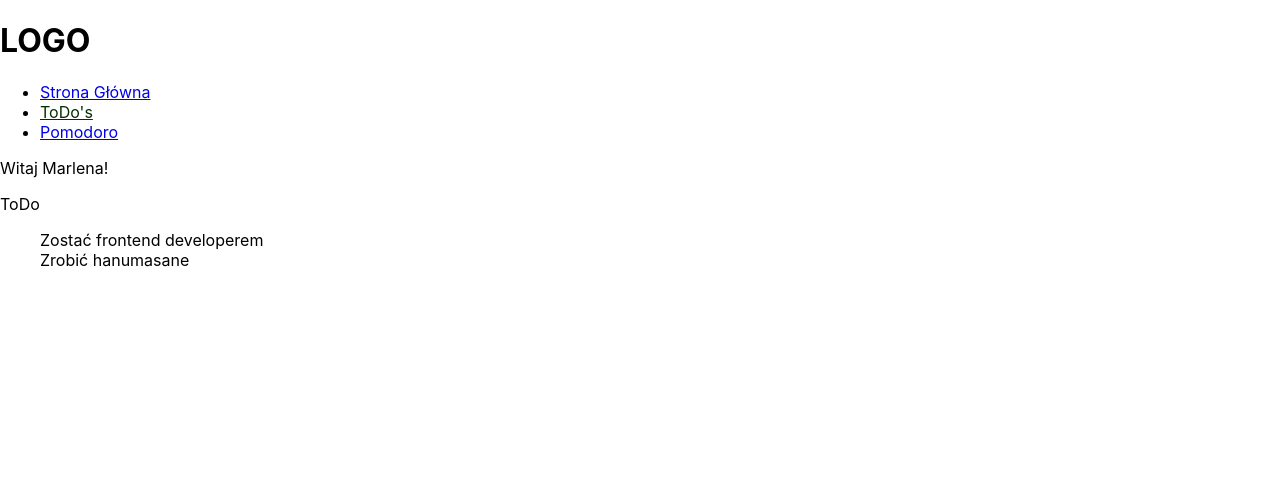
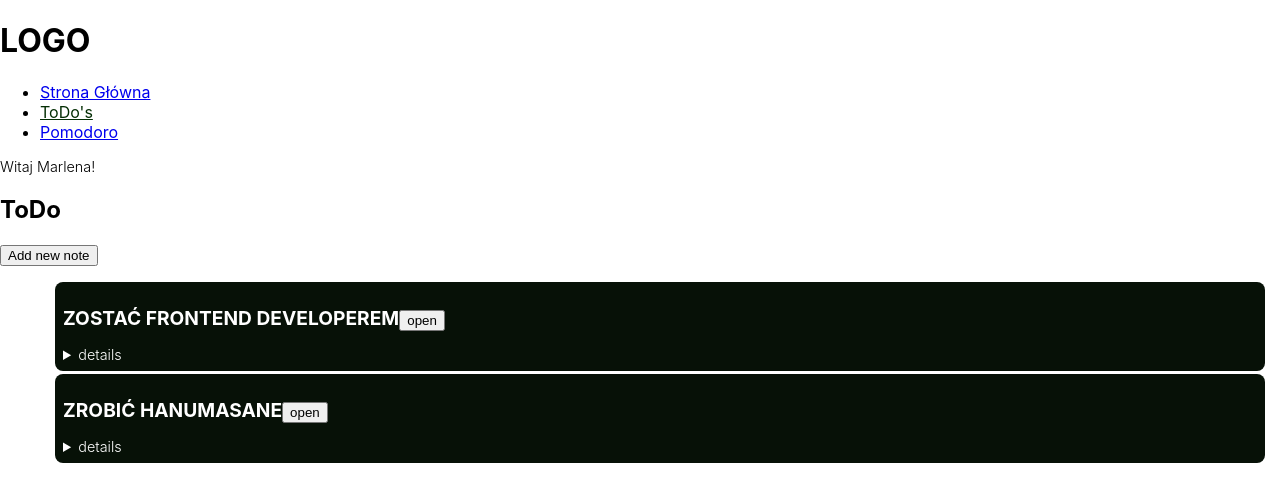
Before and after one commit to marlena-sliwinska/MyOwn, a React (Create React App) app: page /todo in a window 1280 px wide. Shown: the top 502 px of the page. Built offline with nearby package versions, Linux system fonts and the light colour scheme.

Commit message:
List Form implementation started

```diff
--- a/src/components/ToDo/List/List.js
+++ b/src/components/ToDo/List/List.js
@@ -1,10 +1,28 @@
-import React from 'react'
+import React, { useContext } from 'react'
+import { StoreContext } from '../../../store/StoreProvider'
+import styles from './List.module.scss'
 
-function List({ title }) {
+function List({ title, id }) {
+    const { handleOpenList } = useContext(StoreContext)
     return (
-        <div>
-            {title}
-        </div>
+        <li className={styles.wrapper}>
+
+            <article  >
+                <h2 className={styles.title}>{title}</h2>
+                <button
+                    className={styles.open}
+                    onClick={() => handleOpenList(id)}
+                >open</button>
+                <details>
+                    <summary>
+                        details
+                    </summary>
+                    <p> Created at:</p>
+                    <p> Last update at:</p>
+                    <p> Completition: </p>
+                </details>
+            </article>
+        </li>
     )
 }
 
--- /dev/null
+++ b/src/components/ToDo/List/List.module.scss
@@ -0,0 +1,30 @@
+@import './../../../utilities/mixins.scss';
+
+.wrapper{
+   color: white;
+   background-color: rgb(7, 17, 7);
+   min-height: 1.5rem;
+   list-style-type: none;
+   @include BasicBorderRadius;
+   @include BasicPadding;
+   @include BasicMargin;
+
+}
+
+.wrapper details {
+   max-width: fit-content;
+}
+.wrapper summary, p {
+   font-size: 0.9rem;
+   font-weight: 300;
+}
+
+.title {
+   text-transform: uppercase;
+   font-size: 1.2rem;
+   display: inline-block;
+}
+
+.open {
+
+}
--- a/src/components/ToDo/ListForm/ListForm.js
+++ b/src/components/ToDo/ListForm/ListForm.js
@@ -1,9 +1,13 @@
-import React, { useContext, useState } from 'react'
+import React, { useContext, useEffect, useState } from 'react'
 import { StoreContext } from '../../../store/StoreProvider'
 import { addList } from '../../../store/ListsActions'
-function ListForm() {
+import Task from '../Task/Task'
+function ListForm(
+    id = null,
+) {
     const { lists, dispatch } = useContext(StoreContext)
     const [title, setTitle] = useState("")
+    const [tasks, setTasks] = useState([])
     const handleTitleChange = e => setTitle(e.target.value)
     const handleAddNewNote = e => {
         e.preventDefault()
@@ -15,12 +19,29 @@ function ListForm() {
         dispatch(addList(newList))
 
     }
+    useEffect(() => {
+        findEditedList(id)
+        //dodaj clean up function
+    }, [id])
+    const findEditedList = ({ id }) => {
+        if (id === null) return
+        let editedListIndex
+        lists.forEach((list, index) => {
+            if (list.id === id) editedListIndex = index
+        })
+        setTasks(lists[editedListIndex].tasks)
+    }
+    const renderTasks = tasks.map(task => (
+        <Task key={task.id} content={task.content} />
+    ))
+    console.log("tasks", tasks)
     return (
         <form onSubmit={handleAddNewNote}>
             <label> Tytuł notatki
                 <input value={title} onChange={handleTitleChange} />
             </label>
             <button>add list</button>
+            {renderTasks}
         </form>
     )
 }
--- /dev/null
+++ b/src/components/ToDo/Task/Task.js
@@ -0,0 +1,15 @@
+import React from 'react'
+
+function Task({ content, id }) {
+    return (
+        <div>
+            {content}
+            <button
+            /*  onClick={() => deleteTask(id)} */
+            >
+                X</button>
+        </div>
+    )
+}
+
+export default Task
--- a/src/store/StoreProvider.js
+++ b/src/store/StoreProvider.js
@@ -10,27 +10,36 @@ function StoreProvider({ children }) {
     const [lists, dispatch] = useReducer(listsReducers, [
         {
             title: 'Zostać frontend developerem',
-            id: 45645645,
+            id: 666,
             tasks: [
-                { id: 456645, content: "do końca października opanuje hooki" },
+                { id: 45, content: "do końca października opanuje hooki" },
                 { id: 456, content: "w listopadzie pierwsze dwa tygodnie poświece na gita" }
             ]
         },
         {
             title: 'Zrobić hanumasane',
-            id: 45645654,
+            id: 7878,
             tasks: [
-                { id: 544645, content: "opświecać 30 minut dziennie na rozciąganie" },
-                { id: 645, content: "poczytać o pozycji w Anatomi jogi" }
+                { id: 55, content: "opświecać 30 minut dziennie na rozciąganie" },
+                { id: 6969, content: "poczytać o pozycji w Anatomi jogi" }
             ]
         }
     ])
+    const [openedList, setOpenedList] = useState(null)
+
+    const handleOpenList = (id) => {
+        if (id) setOpenedList(id)
+        else console.log("otwórz nową listę")
+        /* setOpenedList */
+    }
     return (
         <StoreContext.Provider value={{
             user,
             setUser,
             lists,
-            dispatch
+            dispatch,
+            openedList,
+            handleOpenList
         }} >
             {children}
         </ StoreContext.Provider>
--- /dev/null
+++ b/src/utilities/mixins.scss
@@ -0,0 +1,39 @@
+@import './variables.scss';
+
+@mixin BasicBorderRadius {
+    border-radius: 8px;
+}
+@mixin BasicMargin {
+    margin: 0.2rem 15px;
+}
+@mixin BasicPadding {
+    padding: 0.5rem;
+}
+@mixin Input {
+    font-size: 18px;
+    font-weight: 300;
+    border-radius: 8px;
+    height: 36px;
+    background-color: $inputBackgroundColor;
+    color: $inputTextColor;
+    width: 60vw;
+    padding-left: 16px;
+  }
+
+  @mixin Wrapper {
+    display: flex;
+    flex-flow: column wrap;
+    align-items: center;
+  }
+
+  @mixin ButtonTask {
+    width: 128px;
+    height: 36px;
+    font-size: 24px;
+  }
+  @mixin ButtonList {
+    width: 189px;
+    height: 56px;
+    font-size: 32px;
+    line-height: 56px;
+  }
--- /dev/null
+++ b/src/utilities/variables.scss
@@ -0,0 +1,3 @@
+
+$inputTextColor: #454545;
+$inputBackgroundColor: #ffffff;
--- a/src/views/ToDo/ToDo.js
+++ b/src/views/ToDo/ToDo.js
@@ -1,12 +1,17 @@
-import React, { Suspense } from 'react'
-const ListWrapper = React.lazy(() => import('../../components/ToDo/LIstWrapper/ListWrapper'))
+import React, { useContext, Suspense } from 'react'
+import ListForm from '../../components/ToDo/ListForm/ListForm'
+import { StoreContext } from '../../store/StoreProvider'
+const ListWrapper = React.lazy(() => import('../../components/ToDo/ListWrapper/ListWrapper'))
 function ToDo() {
+    const { openedList } = useContext(StoreContext)
     return (
         <div>
-            ToDo
+            <h2>ToDo</h2>
+            <button>Add new note</button>
             <Suspense fallback={<div>...loading</div>}>
                 <ListWrapper />
             </Suspense>
+            {openedList && <ListForm id={openedList} />}
         </div>
     )
 }
```
Also changed, not shown: src/components/ToDo/Task/Task.module.scss (added).
